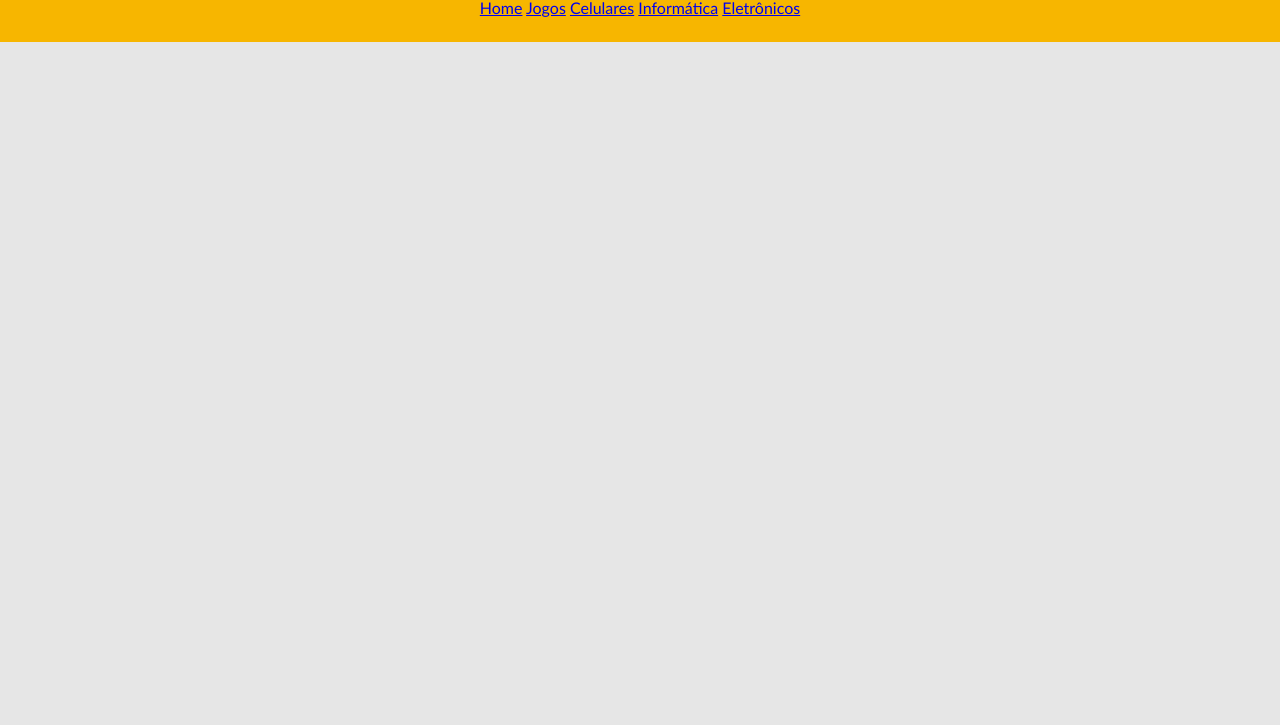
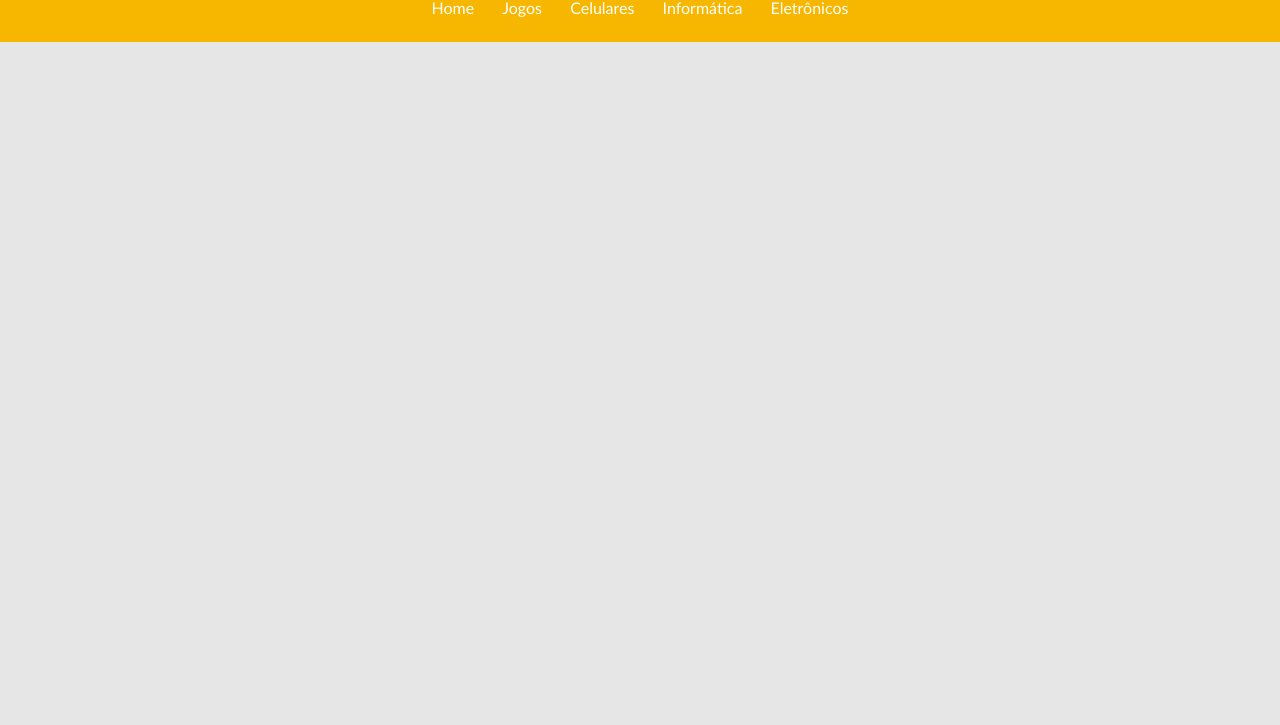
Before and after one commit to PauloRobertok/TecBlog, a plain HTML site: page index.html in a window 1280 px wide. Shown: the part 75-800 px from the top of the page. Drawn offline with Linux system fonts and the light colour scheme.

Commit message:
Cabeçalho Finalizado

```diff
--- a/CSS/estilo.css
+++ b/CSS/estilo.css
@@ -3,6 +3,7 @@
     margin: 0px;
     padding: 0px;
 }
+
 body {
     font-size: 1em;
     font-family: 'Trebuchet MS', 'Lucida Sans Unicode', 'Lucida Grande', 'Lucida Sans', Arial, sans-serif;
@@ -21,6 +22,22 @@ body {
 #area-log , #area-menu {
     padding: 10px;
 }
+/*
+**** Formatação do Menu ****
+*/
+a {
+    text-decoration: none;
+}
+a:link, a:visited {
+    color: white;
+    padding: 8px 12px;
+}
+
+a:hover {
+    color: #f7b600;
+    background: white;
+}
+
 h1 {
     color: #4e4e4e;
     font-size: 2.5em;
```
